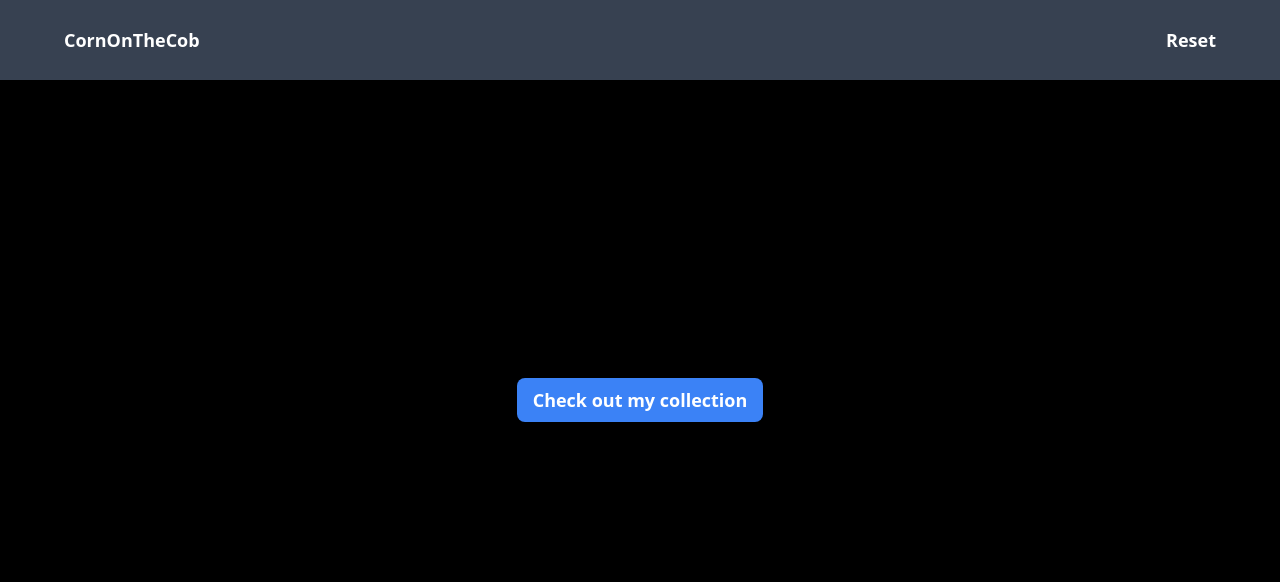
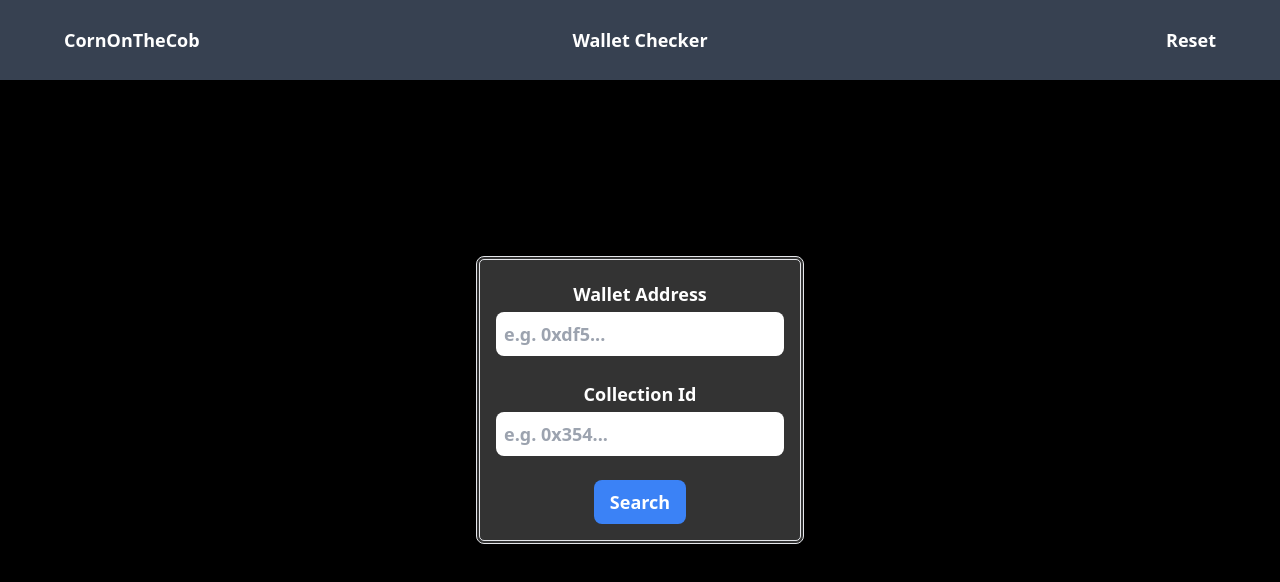
Before and after one commit to hzlnutspread/nft_website, a Next.js app: page / in a window 1280 px wide. Shown: the top 582 px of the page. Built offline with nearby package versions, Linux system fonts and the light colour scheme.

Commit message:
Create input form functionality

```diff
--- a/components/Body.js
+++ b/components/Body.js
@@ -5,22 +5,19 @@ import Spinner from "./Spinner";
 
 // CONSTANTS
 const reservoir_api_key = process.env.RESERVOIR_KEY;
-const collectionId = "0xaAF03a65CbD8f01b512Cd8d530a675b3963dE255";
-const myWalletAddress = "0xdf5a18A102627c2E9C1Ba8534D0DAD94B284f619";
 const API_LIMIT = 100;
-
 const options = {
   method: "GET",
   headers: { accept: "*/*", "x-api-key": reservoir_api_key },
 };
 
 // CHOOSE WHICH PROJECT TO SHOW
-const getCollectionData = async () => {
+const getCollectionData = async (walletAddress, collectionAddress) => {
   let data = [];
   let lastRunCount = 0;
   do {
     const apiData = await fetch(
-      `https://api.reservoir.tools/users/${myWalletAddress}/tokens/v5?collection=${collectionId}&sortBy=acquiredAt&sortDirection=desc&offset=${data.length}&limit=${API_LIMIT}&includeTopBid=false`,
+      `https://api.reservoir.tools/users/${walletAddress}/tokens/v5?collection=${collectionAddress}&sortBy=acquiredAt&sortDirection=desc&offset=${data.length}&limit=${API_LIMIT}&includeTopBid=false`,
       options
     )
       .then((res) => res.json())
@@ -36,9 +33,9 @@ const getCollectionData = async () => {
 };
 
 // GET THE METADATA FOR EACH NFT
-const getTokenMetaData = async (tokenId) => {
+const getTokenMetaData = async (tokenId, collectionAddress) => {
   const data = await fetch(
-    `https://api.reservoir.tools/tokens/v5?tokens=${collectionId}%3A${tokenId}&sortBy=floorAskPrice&limit=20&includeTopBid=false&includeAttributes=true`,
+    `https://api.reservoir.tools/tokens/v5?tokens=${collectionAddress}%3A${tokenId}&sortBy=floorAskPrice&limit=20&includeTopBid=false&includeAttributes=true`,
     options
   )
     .then((res) => res.json())
@@ -54,25 +51,31 @@ const Body = ({
   toggleData,
   isModal,
   toggleModal,
+  walletAddress,
+  setWalletAddress,
+  collectionAddress,
+  setCollectionAddress,
 }) => {
   const [data, setData] = useState([]);
   const [metaData, setMetaData] = useState([]);
   const [modalView, setModalToggle] = useState(false);
   const [loading, setLoading] = useState(false);
 
-  const onClickHandler = async () => {
+  const onClickHandler = async (e) => {
+    console.log("Fetching data");
+    e.preventDefault();
     setLoading(true);
-    const data = await getCollectionData();
+    const data = await getCollectionData(walletAddress, collectionAddress);
     setData(data);
     toggleData((dataShowing = true));
     toggleReset((isReset = false));
-    console.log(dataShowing);
     setLoading(false);
   };
 
-  const onShowStatsHandler = async (tokenId) => {
+  const onShowStatsHandler = async (tokenId, collectionAddress) => {
+    console.log("getting Meta Data");
     setLoading(true);
-    const metaData = await getTokenMetaData(tokenId);
+    const metaData = await getTokenMetaData(tokenId, collectionAddress);
     setMetaData(metaData);
     setModalToggle(!modalView);
     setLoading(false);
@@ -87,16 +90,52 @@ const Body = ({
         <div
           className={
             !dataShowing
-              ? "flex h-full flex-wrap items-center justify-center bg-black text-lg font-bold"
+              ? "flex h-full flex-col flex-wrap items-center justify-center bg-black text-lg font-bold"
               : "hidden"
           }
         >
-          <button
-            className="rounded-lg bg-blue-500 py-2 px-4 text-white"
-            onClick={onClickHandler}
+          <form
+            id="input_form"
+            onSubmit={(walletAddress, collectionId) => {
+              onClickHandler(walletAddress, collectionId);
+            }}
+            className="flex flex-col items-center justify-center rounded-[8px] border-[4px] border-double bg-white/20 p-4 "
           >
-            Check out my collection
-          </button>
+            <fieldset className="pb-6">
+              <label>
+                <p className="py-[4px] text-center text-white">
+                  Wallet Address
+                </p>
+                <input
+                  name="walletAddress"
+                  placeholder="e.g. 0xdf5..."
+                  onChange={(e) => setWalletAddress(e.target.value)}
+                  value={walletAddress}
+                  className="text-md rounded-lg  p-2 duration-100 focus:scale-[1.05] focus:outline-0 "
+                />
+              </label>
+            </fieldset>
+
+            <fieldset className="pb-6">
+              <label>
+                <p className="pb-[4px] text-center text-white">Collection Id</p>
+                <input
+                  name="collectionAddress"
+                  placeholder="e.g. 0x354..."
+                  onChange={(e) => setCollectionAddress(e.target.value)}
+                  value={collectionAddress}
+                  className="text-md rounded-lg p-2 duration-100 focus:scale-[1.05] focus:outline-0"
+                />
+              </label>
+            </fieldset>
+
+            <button
+              className="rounded-lg bg-blue-500 py-2 px-4 text-white"
+              type="submit"
+            >
+              Search
+            </button>
+          </form>
         </div>
       )}
 
@@ -114,7 +153,7 @@ const Body = ({
             return (
               <div
                 key={index}
-                className="overflow-hidden rounded-[0px_0px_8px_8px] border-[4px] border-double border-white"
+                className="overflow-hidden rounded-[8px_8px_8px_8px] border-[4px] border-double border-white duration-100 hover:scale-[1.05]"
               >
                 <div className="relative pb-[100%]">
                   <Image src={token.token.image} layout="fill" alt="" />
@@ -126,7 +165,7 @@ const Body = ({
                 <div
                   className="w-full cursor-pointer rounded-[0px_0px_4px_4px] bg-blue-500  p-3 text-center text-white"
                   onClick={() => {
-                    onShowStatsHandler(token.token.tokenId);
+                    onShowStatsHandler(token.token.tokenId, collectionAddress);
                   }}
                 >
                   Show Stats
--- a/components/Header.js
+++ b/components/Header.js
@@ -1,13 +1,24 @@
 import Link from "next/link";
 
-const Header = ({ isReset, toggleReset, dataShowing, toggleData }) => {
+const Header = ({
+  isReset,
+  toggleReset,
+  dataShowing,
+  toggleData,
+  setWalletAddress,
+  setCollectionAddress,
+}) => {
   const onClickHandler = () => {
+    setWalletAddress("");
+    setCollectionAddress("");
+    console.log("resetting input fields");
     toggleReset((isReset = true));
     toggleData((dataShowing = false));
     console.log(isReset);
   };
 
   return (
+    <>
       <div className="absolute z-10 flex h-20 w-full items-center justify-between bg-gray-700 px-16 py-2 text-lg font-bold">
         <div className="text-white ">CornOnTheCob</div>
         <div className="cursor-pointer text-white" onClick={onClickHandler}>
@@ -16,6 +27,11 @@ const Header = ({ isReset, toggleReset, dataShowing, toggleData }) => {
           </Link>
         </div>
       </div>
+
+      <div className="absolute top-[40px] left-[50%] z-50 translate-x-[-50%] translate-y-[-50%] text-lg font-bold text-white ">
+        Wallet Checker
+      </div>
+    </>
   );
 };
 
--- a/next.config.js
+++ b/next.config.js
@@ -3,7 +3,11 @@ const nextConfig = {
   reactStrictMode: true,
   swcMinify: true,
   images: {
-    domains: ["i.seadn.io", "lh3.googleusercontent.com"],
+    domains: [
+      "i.seadn.io",
+      "lh3.googleusercontent.com",
+      "allstars.forms.aifa.football",
+    ],
   },
 };
 
--- a/pages/index.js
+++ b/pages/index.js
@@ -6,6 +6,8 @@ import Body from "../components/Body";
 export default function Home() {
   const [reset, setReset] = useState(false);
   const [dataToggle, setDataToggle] = useState(false);
+  const [walletAddress, setWalletAddress] = useState("");
+  const [collectionAddress, setCollectionAddress] = useState("");
 
   return (
     <div>
@@ -21,12 +23,20 @@ export default function Home() {
           toggleReset={setReset}
           dataShowing={dataToggle}
           toggleData={setDataToggle}
+          walletAddress={walletAddress}
+          setWalletAddress={setWalletAddress}
+          collectionAddress={collectionAddress}
+          setCollectionAddress={setCollectionAddress}
         />
         <Body
           isReset={reset}
           toggleReset={setReset}
           dataShowing={dataToggle}
           toggleData={setDataToggle}
+          walletAddress={walletAddress}
+          setWalletAddress={setWalletAddress}
+          collectionAddress={collectionAddress}
+          setCollectionAddress={setCollectionAddress}
         />
       </main>
     </div>
```
Lines whose indentation alone changed are shown as unchanged.
